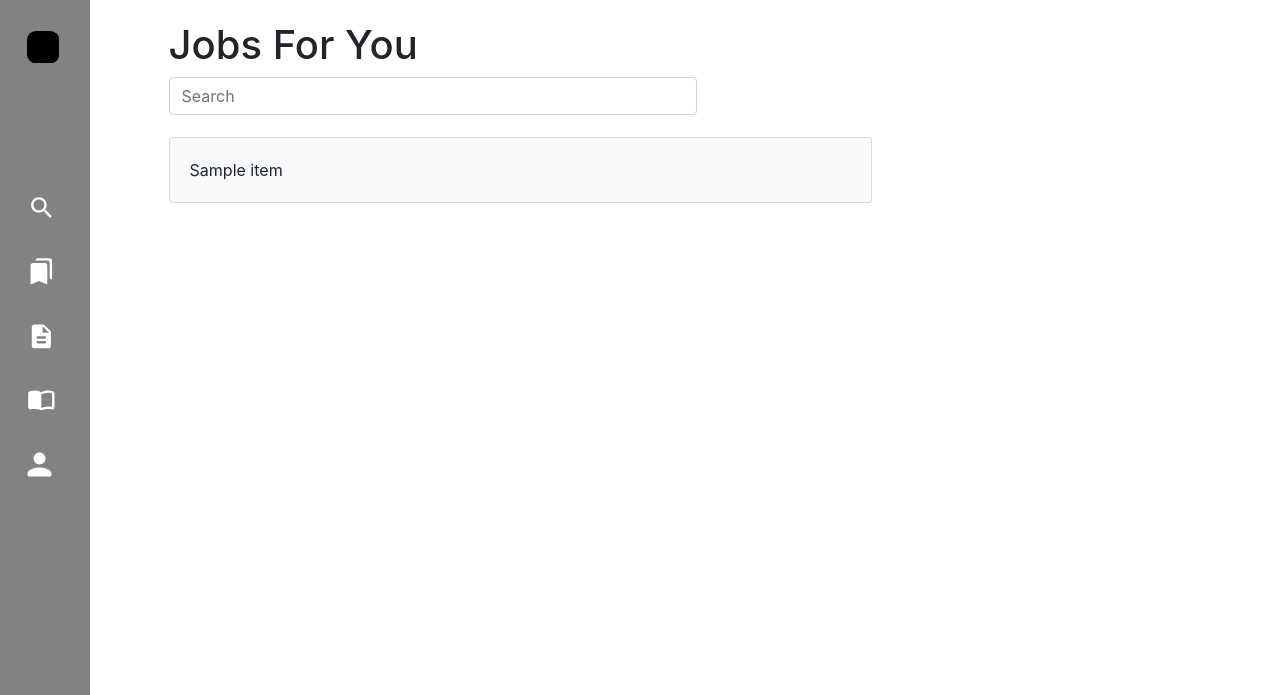
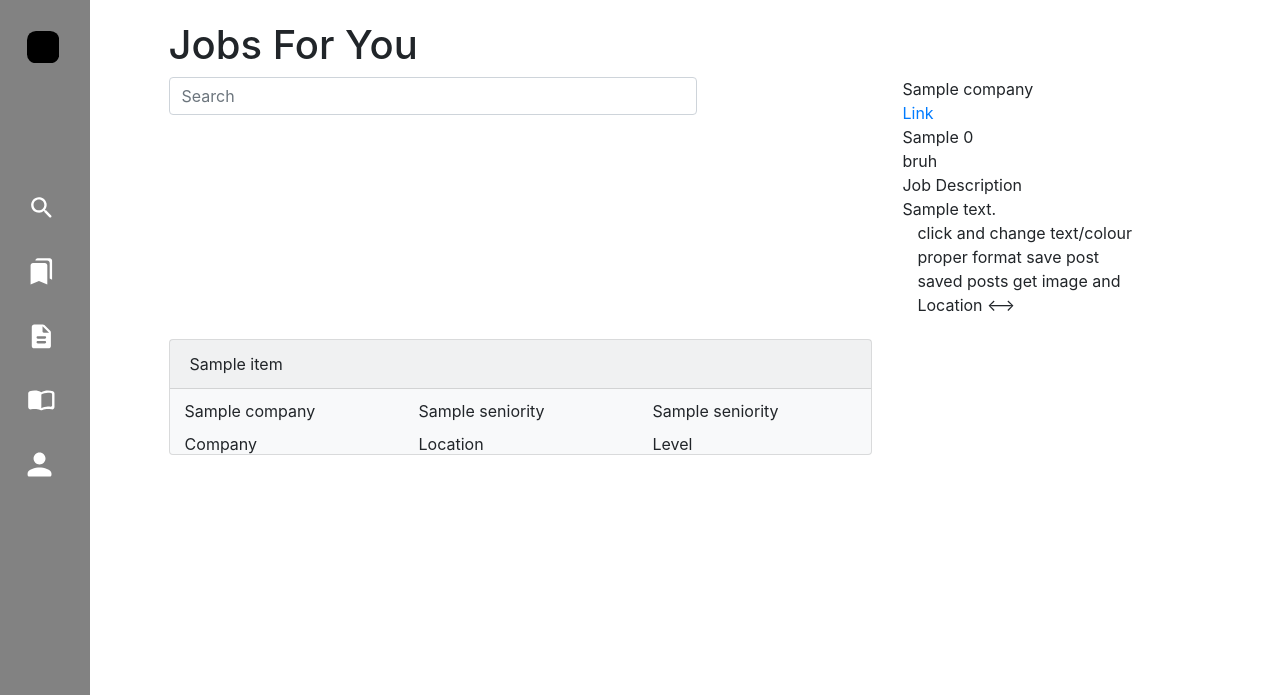
Before and after one commit to YoussefZayed/TheInternNet, a Django app: template internhacksproject/jobportal/templates/jobportal/Jobs4You.html in a window 1280 px wide. Shown: the top 695 px of the page. Run offline with Django 3.2, Linux system fonts and the light colour scheme; the template is opened without the code that fills it: most values are stand-ins (such as "Sample title", 1, 10 or a date in 2020); parts of the project's set-up code (start-up, migrations or seed data) failed here and were passed over; some libraries are stand-ins or nearby versions.

Commit message:
Portal Page (nearly done)
Left To Do
-----------
Save Posts
Get User Location

Saved Posts page is very similar to job bage

```diff
--- a/internhacksproject/jobportal/templates/jobportal/Jobs4You.html
+++ b/internhacksproject/jobportal/templates/jobportal/Jobs4You.html
@@ -12,6 +12,7 @@
 width: 30%;
 background-color: #F0F0F1;
 }
+
 {% endblock style %}
 {% block content %}
 <div class="container">
@@ -30,22 +31,57 @@
     </div>
     <div class="col-sm-3">
       <div class = "sheet">
+        <div class="container">
+        <div class="row" id = "Company">{{postList.0.Company}}</div>
+        <a href="{{postList.0.URL}}" class="row" id = "Link">Link</a>
+        <div class="row" id = "Title">{{postList.0.Title}}</div>
+        <div class="row" id = "Location">bruh</div>
+        <div class="row">Job Description</div>
+        <div class="row" id = "Description">{{postList.0.Description}}</div>
+
+        <!-->
+click and change text/colour
+proper format
+save post
+saved posts
+get image and Location
+
+        <-->
+
     </div>
   </div>
       </div>
-
+    </div>
   {%for item in postList%}
   <div class="row" style= padding-top:2%>
     <div class="col-sm-8">
       <div class="card bg-light">
-        <div class="card-body">
-          <a href="login" class="stretched-link"></a>
-          {{item.Title}}
+        <div class="my_variable" style="display:none">{{item.Company}}|{{item.URL}}|{{item.Title}}|{{item.Description}}</div>
+        <a href="#!" onclick=myFunction({{forloop.counter}}) class="stretched-link"></a>
+        <div class="card-header">{{item.Title}}</div>
+        <div class="container-fluid">
+          <div class="row" style= padding-top:2%>
+            <div class="col-sm-4" style="font-size: 16px;line-height: 19px;">{{item.Company}}</div>
+            <div class="col-sm-4" style="font-size: 16px;line-height: 19px;">{{item.Seniority}}</div>
+            <div class="col-sm-4" style="font-size: 16px;line-height: 19px;">{{item.Seniority}}</div>
+          </div>
+          <div class="row" style= padding-top:2%>
+            <div class="col-sm-4" style="font-size: 16px;line-height: 19px;">Company</div>
+            <div class="col-sm-4" style="font-size: 16px;line-height: 19px;">Location</div>
+            <div class="col-sm-4" style="font-size: 16px;line-height: 19px;">Level</div>
+          </div>
         </div>
       </div>
     </div>
   </div>
   {% endfor %}
-
 </div>
+<script>
+function myFunction(num) {
+  document.getElementById('Company').innerHTML = ((((document.getElementsByClassName("my_variable"))[num-1]).innerText).split("|"))[0];
+  document.getElementById('Link').setAttribute('href', ((((document.getElementsByClassName("my_variable"))[num-1]).innerText).split("|"))[1]);
+  document.getElementById('Title').innerHTML = ((((document.getElementsByClassName("my_variable"))[num-1]).innerText).split("|"))[2];
+  document.getElementById('Description').innerHTML = ((((document.getElementsByClassName("my_variable"))[num-1]).innerText).split("|"))[3];
+}
+</script>
 {% endblock content%}
--- a/internhacksproject/jobportal/views.py
+++ b/internhacksproject/jobportal/views.py
@@ -4,6 +4,9 @@ from .jobScrape import ScrapeLinkdin
 
 
 def jobs4you(request):
-    linkdinInfo = ScrapeLinkdin(request.GET['search'])
+    if len(request.GET)>0:
+        linkdinInfo = ScrapeLinkdin(request.GET['search'])
+    else:
+        linkdinInfo = ScrapeLinkdin("Software Development")
     linkdinInfo.scrapeSite()
     return render (request,'jobportal/Jobs4You.html',{"postList":linkdinInfo.jobPosting})
```
Also changed, not shown: internhacksproject/jobportal/jobScrape.py (+11 -2 lines). Lines whose indentation alone changed are shown as unchanged.
